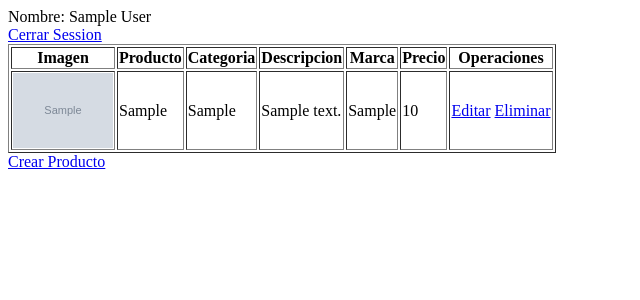
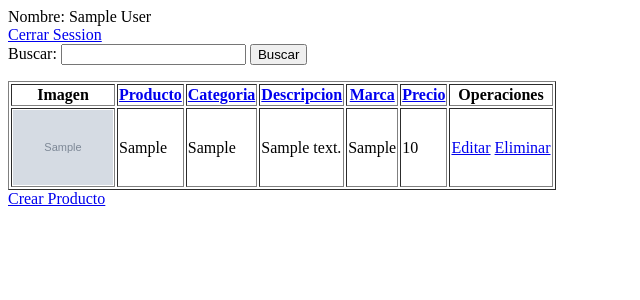
Before and after one commit to cmontellanob/DesarrolloWeb1-21, a PHP site: page /read.php in a window 1280 px wide. Shown: the top 300 px of the page, without its empty margins (0-640 px from the left). Run offline with PHP 8.4, Linux system fonts and the light colour scheme; the visitor is signed in with stand-in values (Sample User, id 1); tables that the repository leaves empty or names only in its code hold one stand-in row (values such as "Sample post"); grey boxes marked "Sample" are stand-in pictures.

Commit message:
03-05-21

```diff
--- a/tema3/basedatos/read.php
+++ b/tema3/basedatos/read.php
@@ -6,22 +6,54 @@ echo "Nombre: ".$_SESSION['nombre'];
 <div><a href="cerrarsession.php">Cerrar Session</a></div>
 
 <?php
-
 include("conexion.php");
 $sql="select productos.id,fotografia ,producto,categoria,descripcion,marca,precio from productos
 left join categorias on productos.idcategoria=categorias.id
-left join marcas on productos.idmarca=marcas.id";
+left join marcas on productos.idmarca=marcas.id ";
+if (isset($_GET['buscar'])){
+	$buscar=$_GET['buscar'];
+    $sql=$sql."WHERE producto like '%$buscar%' ";
+    $sql=$sql."OR categoria like '%$buscar%' ";
+    $sql=$sql."OR descripcion like '%$buscar%' ";
+    $sql=$sql."OR marca like '%$buscar%' ";
+}
+else
+{
+	$buscar="";
+}
+
+if (isset($_GET['orden']))
+{
+    $orden=$_GET['orden'];
+    $tipo=$_GET['tipo'];
+    if ($tipo=='ASC')
+    	$nuevotipo='DESC';
+    else
+    	$nuevotipo='ASC';
+	$sql=$sql.' ORDER BY '.$orden.' '.$tipo;
+
+}
+else
+ $orden="";
 
 $query=mysqli_query ($con, $sql);
 ?>
+<div >
+    <form action="read.php" method="GET">
+	<label for="buscar">Buscar:</label>
+	 <input type="text" name ="buscar" value="<?php echo $buscar?>">
+	 <input type="submit" value="Buscar">
+	 </form>
+</div>
+
 <table border="1">
 	<tr>
 		<th>Imagen</th>
-		<th>Producto</th>
-		<th>Categoria</th>
-		<th>Descripcion</th>
-		<th>Marca</th>
-		<th>Precio</th>
+		<th><a href="read.php?orden=producto&tipo=<?php echo $orden=='producto'?$nuevotipo:'ASC';?>&buscar=<?php echo $buscar ?>">Producto</a></th>
+		<th><a href="read.php?orden=categoria&tipo=<?php echo $orden=='categoria'?$nuevotipo:'ASC';?>&buscar=<?php echo $buscar ?>">Categoria</a></th>
+		<th><a href="read.php?orden=descripcion&tipo=<?php echo $orden=='descripcion'?$nuevotipo:'ASC';?>&buscar=<?php echo $buscar ?>">Descripcion</a></th>
+		<th><a href="read.php?orden=marca&tipo=<?php echo $orden=='marca'?$nuevotipo:'ASC';?>&buscar=<?php echo $buscar ?>">Marca</a></th>
+		<th><a href="read.php?orden=precio&tipo=<?php echo $orden=='precio'?$nuevotipo:'ASC';?>&buscar=<?php echo $buscar ?>">Precio</a></th>
 		<th>Operaciones</th>
 
 	</tr>
```
Also changed, not shown: tema3/basedatos/images/60905a9e9343a.jpg (added), tema3/basedatos/images/60905ac2987ef.png (added), tema3/basedatos/images/60906235cad05.png (added).
